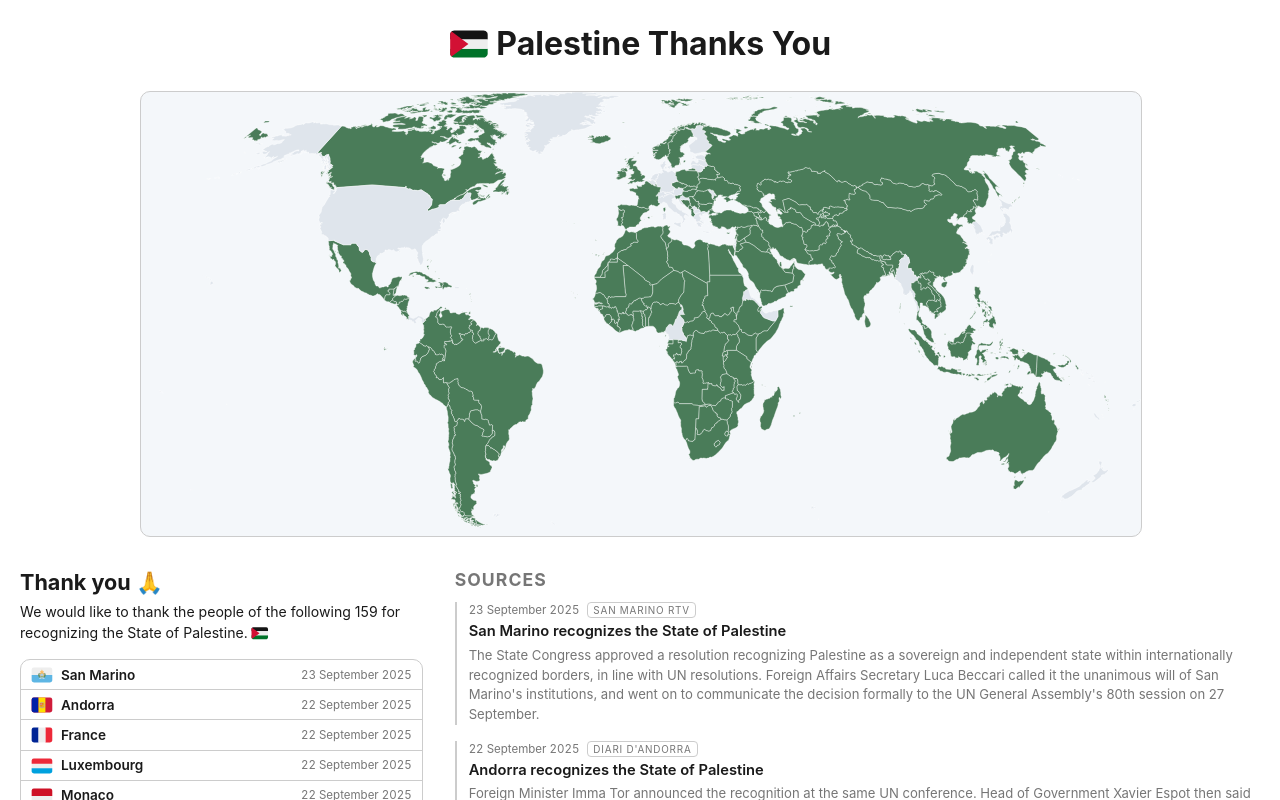
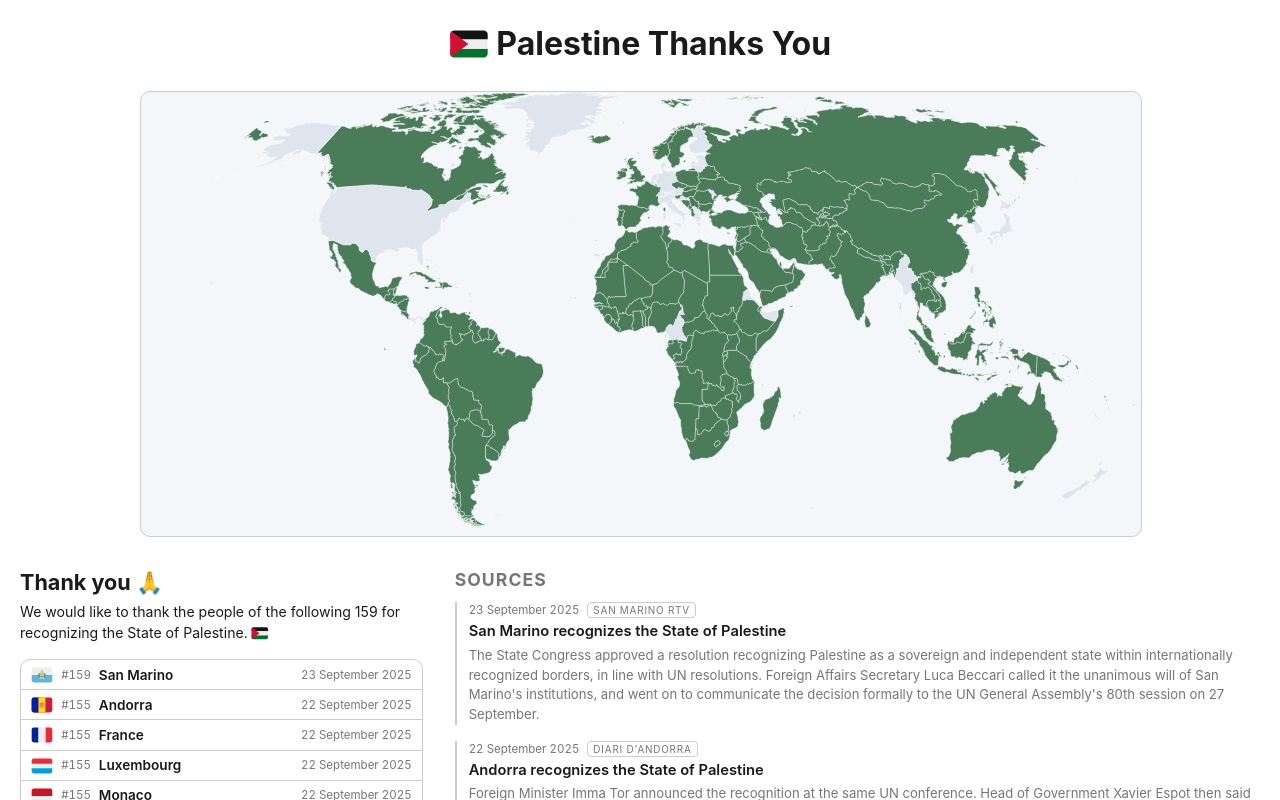
Before and after one commit to amerharb/palestinethanksyou.com, a React (Vite) app: page / in a window 1280 px wide. Shown: the top 800 px of the page. Built offline with nearby package versions, Linux system fonts and the light colour scheme.

Commit message:
Add competition ranking for recognition date

```diff
--- a/src/App.css
+++ b/src/App.css
@@ -24,13 +24,16 @@
 /*
  * Countries 1/3 / timeline 2/3 — fr units so the gap is accounted for.
  *
- * The 300px floor is what a country row needs: flag, date, row padding, and
- * enough room that the longest names ("Democratic Republic of the Congo",
- * "Saint Vincent and the Grenadines") wrap to no more than two lines. At a
- * third of the page that floor is reached around a 987px viewport, so below
- * 990px the two stack instead (timeline under countries) — where the list
- * gets the full width and stops wrapping altogether. The minmax() keeps the
- * floor even if that sum ever changes.
+ * The 300px floor is what a country row needs: flag, rank, date and row
+ * padding, with the rest for the name. At a third of the page that floor is
+ * reached around a 987px viewport, so below 990px the two stack instead —
+ * where the list gets the full width and stops wrapping altogether. The
+ * minmax() keeps the floor even if that sum ever changes.
+ *
+ * Note the rank column costs the name about 40px: at the floor the longest
+ * name ("Democratic Republic of the Congo") now wraps to three lines rather
+ * than two. A 350px floor would restore two lines, at the cost of moving the
+ * stacking breakpoint up to roughly 1140px.
  */
 .columns {
 	display: grid;
@@ -109,7 +112,7 @@
 /* compact: the list runs to 159 rows, so every px of row height counts */
 .country {
 	display: grid;
-	grid-template-columns: auto 1fr auto;
+	grid-template-columns: auto auto 1fr auto;
 	align-items: center;
 	gap: 8px;
 	padding: 4px 10px;
@@ -127,6 +130,16 @@
 .country-flag {
 	font-size: 1.1rem;
 	line-height: 1.2;
+}
+
+/* order of recognition, #1 being the earliest. Right-aligned on a fixed width
+   so #1 and #159 line up down the column */
+.country-rank {
+	font-size: 0.72rem;
+	color: var(--muted);
+	font-variant-numeric: tabular-nums;
+	min-width: 2.6em;
+	text-align: right;
 }
 
 .country-name {
@@ -147,12 +160,13 @@
 /* too narrow for name and date side by side — put the date under the name */
 @container (max-width: 230px) {
 	.country {
-		grid-template-columns: auto 1fr;
+		grid-template-columns: auto auto 1fr;
 		row-gap: 2px;
 	}
 
+	/* flag and rank keep their columns; the date drops under the name */
 	.country-date {
-		grid-column: 2;
+		grid-column: 3;
 		text-align: left;
 	}
 }
--- a/src/App.tsx
+++ b/src/App.tsx
@@ -1,7 +1,7 @@
 import './App.css'
 import { Analytics } from '@vercel/analytics/react'
 import WorldMap from './WorldMap'
-import { COUNTRIES, byNewest as countriesByNewest } from './countries'
+import { COUNTRIES, byNewest as countriesByNewest, recognitionRanks } from './countries'
 import { NEWS, byNewest as newsByNewest } from './news'
 import { formatDate } from './format'
 import { DEFAULT_LANG } from './lang'
@@ -10,6 +10,7 @@ function App() {
 	/* becomes state once there is a language picker */
 	const lang = DEFAULT_LANG
 	const countries = countriesByNewest(COUNTRIES, lang)
+	const rank = recognitionRanks(COUNTRIES)
 	const news = newsByNewest(NEWS)
 
 	return (
@@ -37,6 +38,9 @@ function App() {
 							{countries.map(c => (
 								<li key={c.code} className="country">
 									<span className="country-flag" aria-hidden="true">{c.flag}</span>
+									{/* #1 is the earliest recognition, at the bottom of the list;
+									    same-date states share a rank (see recognitionRanks) */}
+									<span className="country-rank">#{rank.get(c.code)}</span>
 									<span className="country-name">{c.name[lang]}</span>
 									<time className="country-date" dateTime={c.recognized}>
 										{formatDate(c.recognized)}
--- a/src/countries.ts
+++ b/src/countries.ts
@@ -208,3 +208,27 @@ export function byNewest(list: Country[], lang: Lang): Country[] {
 		sortKey(b.recognized).localeCompare(sortKey(a.recognized))
 		|| a.name[lang].localeCompare(b.name[lang], lang))
 }
+
+/*
+ * Rank each state by its date of recognition, #1 being the earliest. Returns a
+ * lookup keyed by ISO code — the ranking itself has nothing to do with the
+ * code, that is only how the caller finds a country's rank.
+ *
+ * Competition ranking: states that recognized on the same date share a rank,
+ * and the next rank skips past the whole tie — so with two states tied first
+ * the next is #3, not #2. Fourteen states share 15 November 1988, the day
+ * Palestine was declared, so #1 is held fourteen times and the next is #15.
+ *
+ * A rank is one more than the number of states that recognized strictly
+ * earlier, which falls out of taking the first index of each key in the
+ * ascending list. Keys are the same ones byNewest sorts on, so the numbers
+ * always agree with the order the rows are displayed in.
+ */
+export function recognitionRanks(list: Country[]): Map<string, number> {
+	const ascending = list.map(c => sortKey(c.recognized)).sort()
+	const rankOfKey = new Map<string, number>()
+	ascending.forEach((key, i) => {
+		if (!rankOfKey.has(key)) rankOfKey.set(key, i + 1)
+	})
+	return new Map(list.map(c => [c.code, rankOfKey.get(sortKey(c.recognized)) as number]))
+}
```
